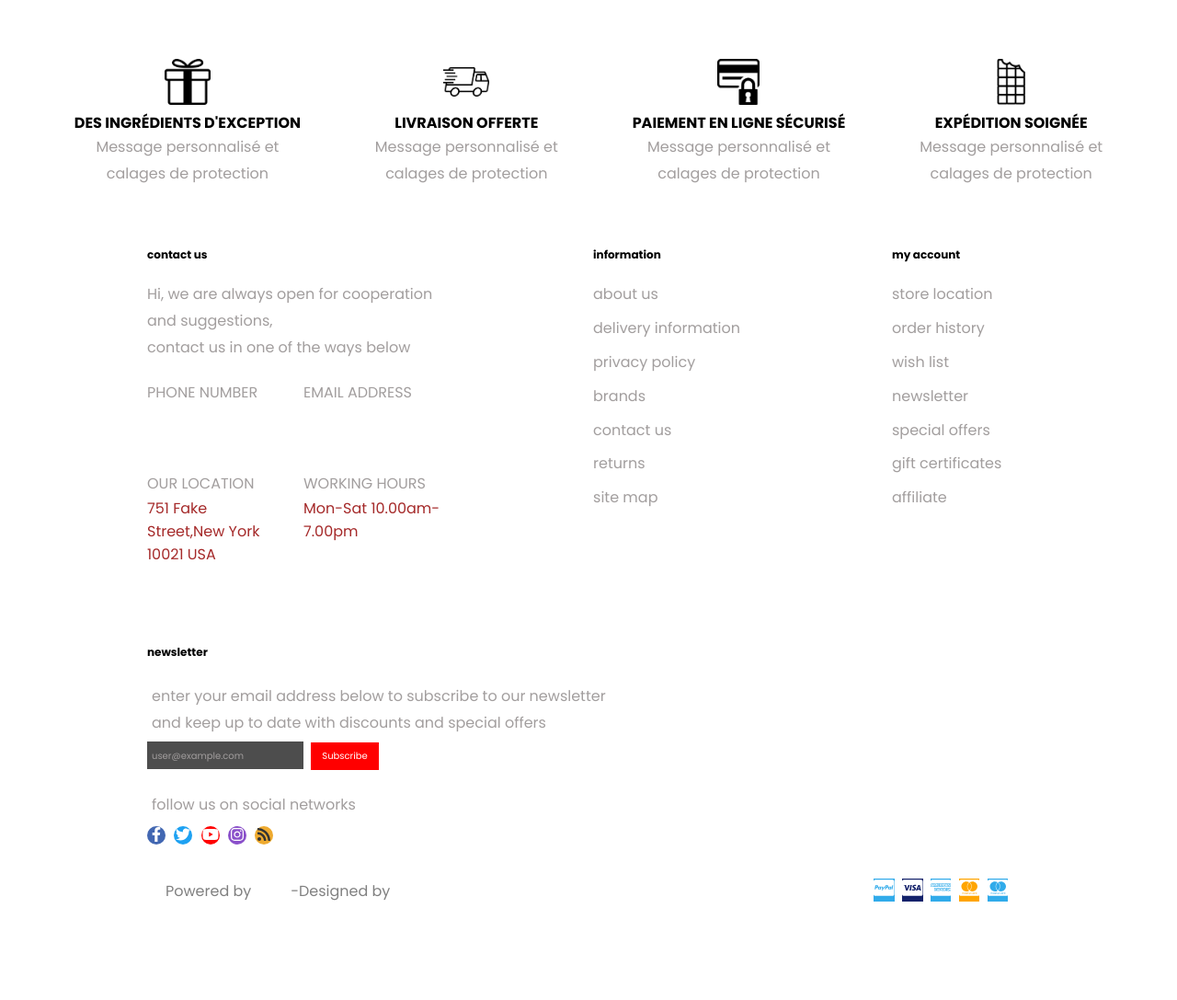
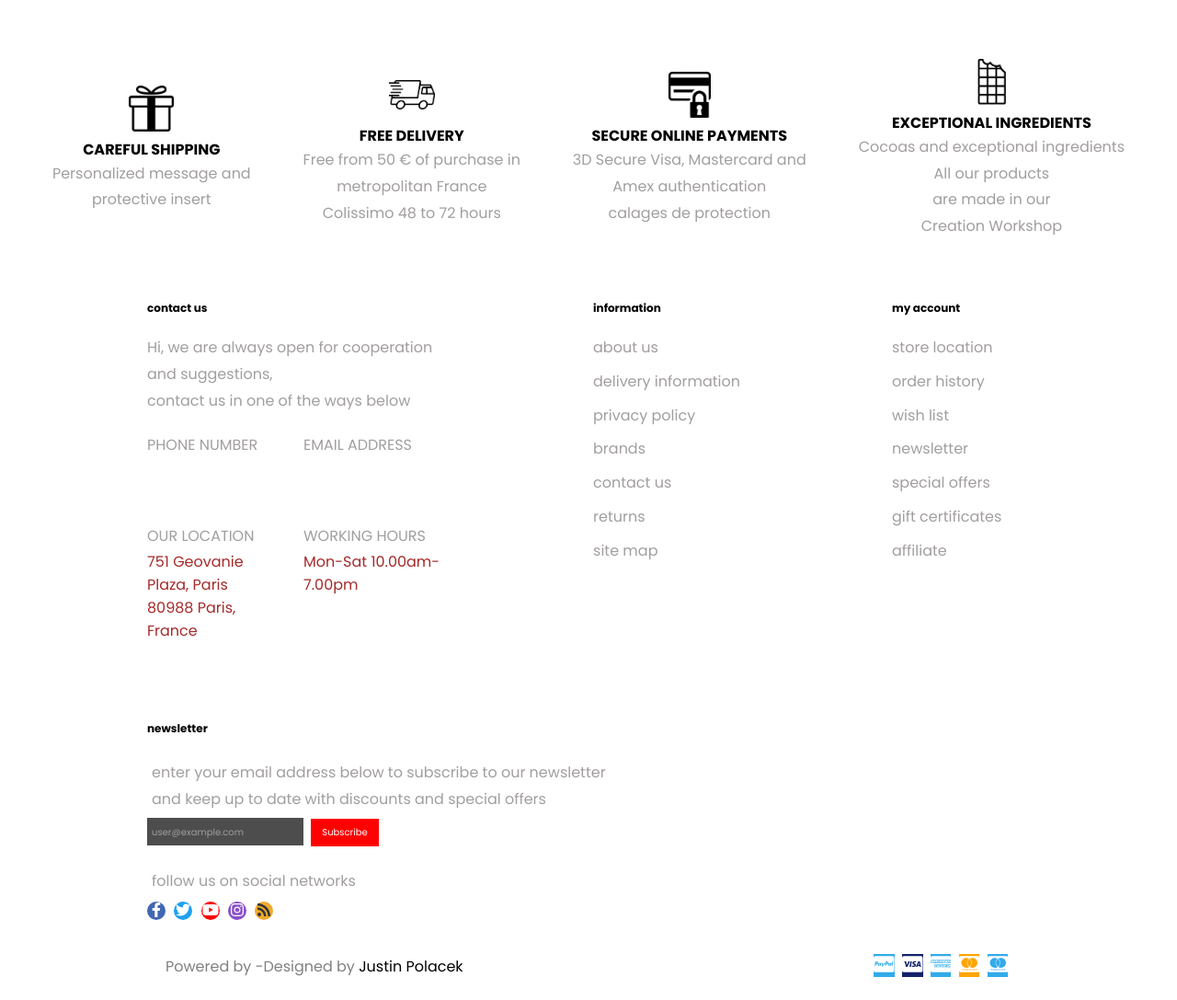
Before and after one commit to JustinPolacek/chocolate, a plain HTML site: page about.html in a window 1280 px wide. Shown: the part 1640-2727 px from the top of the page at 92% size. Before the commit the page ends 2645 px from the top, so only its background shows below. Drawn offline with nearby package versions, Linux system fonts and the light colour scheme.

Commit message:
new updated

```diff
--- a/about.css
+++ b/about.css
@@ -178,6 +178,8 @@ html{
     align-items: center;
     justify-content: center;
     background: #220109;
+    overflow-y: hidden;
+
 }
 
 .menu ul{
@@ -624,7 +626,10 @@ footer{
 
 
 
+      .footer-2 p span{
+        color: black;
 
+      }
 
 
 
--- a/about.html
+++ b/about.html
@@ -21,8 +21,8 @@
         <img src="/img/coffrets-de-chocolats.jpg"></img>
         <div class="overlay"></div>
         <div class="text">
-            <h2 data-aos="fade-down">Fabrice Gillote</h2>
-            <h3 data-aos="fade-up">Patisserie & Chocolate</h3>
+            <h2 data-aos="fade-down">Fabrice  <span >Gillote </span></h2>
+            <h3 data-aos="fade-up">Patisserie & <span> Chocolate </span></h3>
             <p></p>
             <a data-aos="fade-left" href="#">About Us</a>
         </div>
@@ -82,24 +82,24 @@
           <div class="icon-1 box">
             <img src="img/xicone_expedition.png.pagespeed.ic.Td0aGyuq5J.webp">
 
-              <h4>DES INGRÉDIENTS D'EXCEPTION </h4>
-              <p>Message personnalisé et <br> calages de protection</p>
+              <h4>CAREFUL SHIPPING </h4>
+              <p>Personalized message and<br> protective insert <br> </p>
 
           </div>
           <div class="icon-1 box">
             <img src="/img/xicone_livraison.png.pagespeed.ic._oCurTwilj.webp">
-              <h4>LIVRAISON OFFERTE </h4>
-              <p>Message personnalisé et <br> calages de protection</p>
+              <h4>FREE DELIVERY </h4>
+              <p>Free from 50 € of purchase in <br> metropolitan France <br> Colissimo 48 to 72 hours</p>
           </div>
           <div class="icon-1 box">
             <img src="img/xicone_paiement.png.pagespeed.ic.3jYsKMd2ii.webp">
-              <h4>PAIEMENT EN LIGNE SÉCURISÉ </h4>
-              <p>Message personnalisé et <br> calages de protection</p>
+              <h4>SECURE ONLINE PAYMENTS </h4>
+              <p>3D Secure Visa, Mastercard and <br> Amex authentication <br> calages de protection</p>
           </div>
           <div class="icon-1 box">
             <img src="img/xicone_tablette.png.pagespeed.ic.AwgO2_jgVQ.webp">
-              <h4>EXPÉDITION SOIGNÉE </h4>
-              <p>Message personnalisé et <br> calages de protection</p>
+              <h4> EXCEPTIONAL INGREDIENTS</h4>
+              <p>Cocoas and exceptional ingredients<br> All our products <br> are  made in our <br>Creation Workshop</p>
           </div>
 
         </div>
@@ -127,7 +127,7 @@
                 </div>
                 <div>
                   <p>our location</p>
-                  <span>751 Fake Street,New York<br> 10021 USA</span>
+                  <span>751 Geovanie Plaza, Paris<br> 80988 Paris, France</span>
                 </div>
                 <div>
                   <p>working hours</p>
@@ -170,7 +170,7 @@
             </div>
           </footer>
           <div class="footer-2">
-            <p>Powered by <span>Tech</span>-Designed by <span>Someone</span></p>
+            <p>Powered by <span></span>-Designed by <span>Justin Polacek</span></p>
             <div class="icons">
               <a href=""><i class="fab fa-cc-paypal" style="font-size:20px;"></i></a>
               <a href=""><i class="fab fa-cc-visa" style="font-size:20px;"></i></a>
--- a/style.css
+++ b/style.css
@@ -692,7 +692,10 @@ footer{
 
 
 
+.footer-2 p span{
+  color: black;
 
+}
 
 
 
```
Also changed, not shown: index.html (+2 -2 lines).
